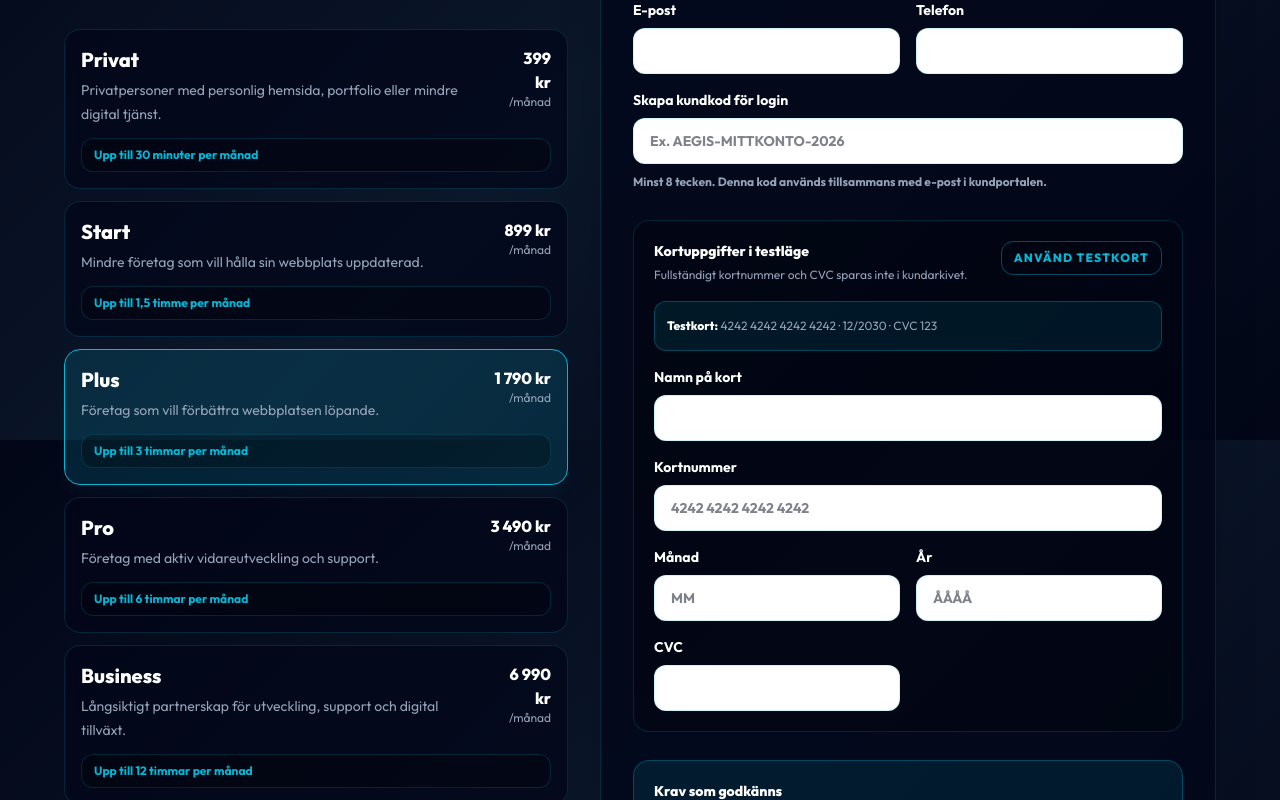
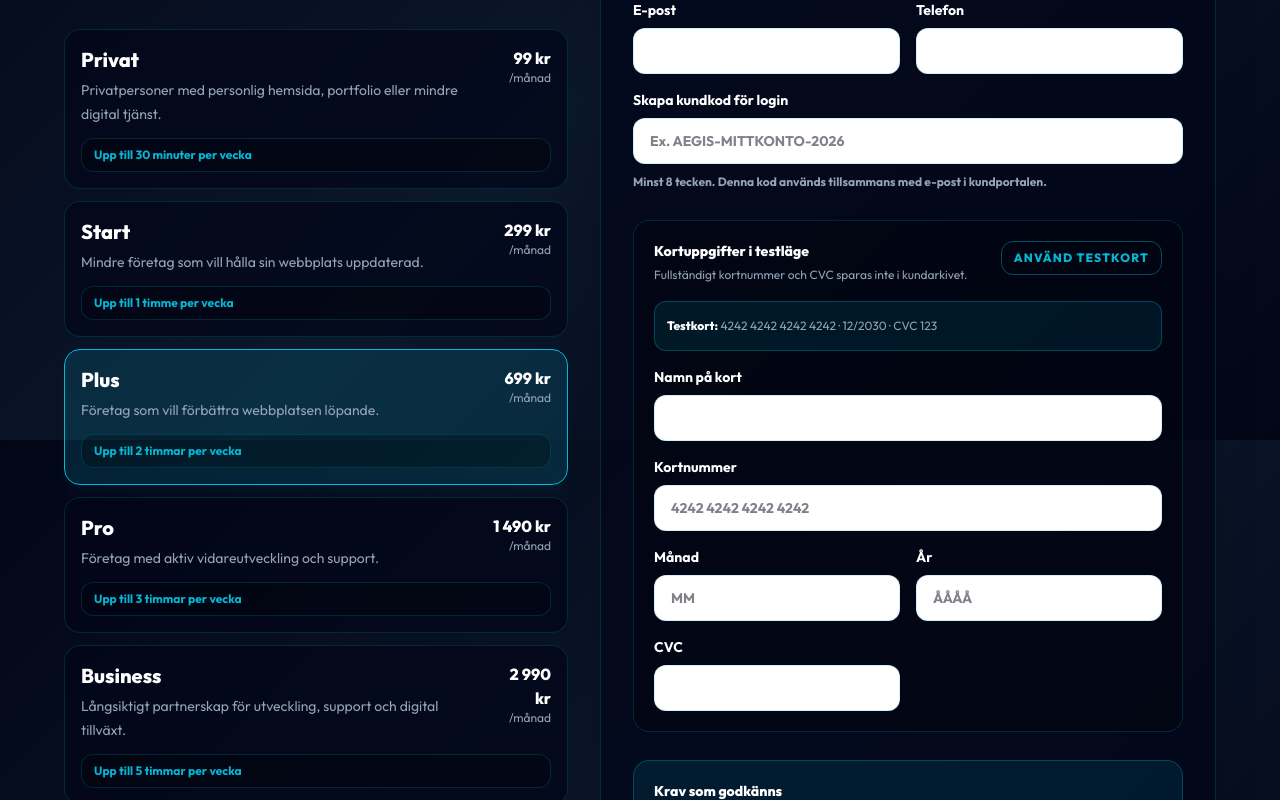
Before and after one commit to Aegis-techcore/Aegis, a Next.js app: page /bli-medlem in a window 1280 px wide. Shown: the part 360-1160 px from the top of the page. Built offline with nearby package versions, Linux system fonts and the light colour scheme.

Commit message:
Ändringar i kampanjer samt lagt till betalningsinformation

```diff
--- a/app/bli-medlem/page.jsx
+++ b/app/bli-medlem/page.jsx
@@ -7,33 +7,33 @@ import { CheckIcon, ShieldIcon } from '../components/Icons';
 const plans = [
   {
     name: 'Privat',
-    price: '399 kr',
+    price: '99 kr',
     audience: 'Privatpersoner med personlig hemsida, portfolio eller mindre digital tjänst.',
-    hours: 'Upp till 30 minuter per månad'
+    hours: 'Upp till 30 minuter per vecka'
   },
   {
     name: 'Start',
-    price: '899 kr',
+    price: '299 kr',
     audience: 'Mindre företag som vill hålla sin webbplats uppdaterad.',
-    hours: 'Upp till 1,5 timme per månad'
+    hours: 'Upp till 1 timme per vecka'
   },
   {
     name: 'Plus',
-    price: '1 790 kr',
+    price: '699 kr',
     audience: 'Företag som vill förbättra webbplatsen löpande.',
-    hours: 'Upp till 3 timmar per månad'
+    hours: 'Upp till 2 timmar per vecka'
   },
   {
     name: 'Pro',
-    price: '3 490 kr',
+    price: '1 490 kr',
     audience: 'Företag med aktiv vidareutveckling och support.',
-    hours: 'Upp till 6 timmar per månad'
+    hours: 'Upp till 3 timmar per vecka'
   },
   {
     name: 'Business',
-    price: '6 990 kr',
+    price: '2 990 kr',
     audience: 'Långsiktigt partnerskap för utveckling, support och digital tillväxt.',
-    hours: 'Upp till 12 timmar per månad'
+    hours: 'Upp till 5 timmar per vecka'
   }
 ];
 
--- a/app/page.jsx
+++ b/app/page.jsx
@@ -212,7 +212,7 @@ const subscriptionPlans = [
     price: '699 kr',
     period: '/månad',
     audience: 'För företag som vill förbättra sin webbplats löpande och utveckla nya delar utan stora engångskostnader.',
-    hours: 'Upp till 2 timmars arbete varje månad',
+    hours: 'Upp till 2 timmars arbete varje vecka',
     features: [
       'Allt som ingår i Start',
       'Skapande av nya sektioner på webbplatsen',
@@ -228,10 +228,10 @@ const subscriptionPlans = [
   },
   {
     name: 'Pro',
-    price: '1 490 kr',
+    price: '1 499 kr',
     period: '/månad',
     audience: 'För företag som vill ha löpande utveckling, förbättringar och teknisk support varje månad.',
-    hours: 'Upp till 3 timmars arbete varje månad',
+    hours: 'Upp till 3 timmars arbete varje vecka',
     features: [
       'Allt som ingår i Plus',
       'Löpande vidareutveckling av webbplats eller app',
@@ -247,10 +247,10 @@ const subscriptionPlans = [
   },
   {
     name: 'Business',
-    price: '2 990 kr',
+    price: '2 999 kr',
     period: '/månad',
     audience: 'För företag som vill ha en långsiktig teknikpartner för utveckling, förbättringar, support och digital tillväxt.',
-    hours: 'Upp till 5 timmars arbete varje månad',
+    hours: 'Upp till 5 timmars arbete varje vecka',
     features: [
       'Allt som ingår i Pro',
       'Kontinuerlig utveckling av webbplats, app eller digital tjänst',
```
